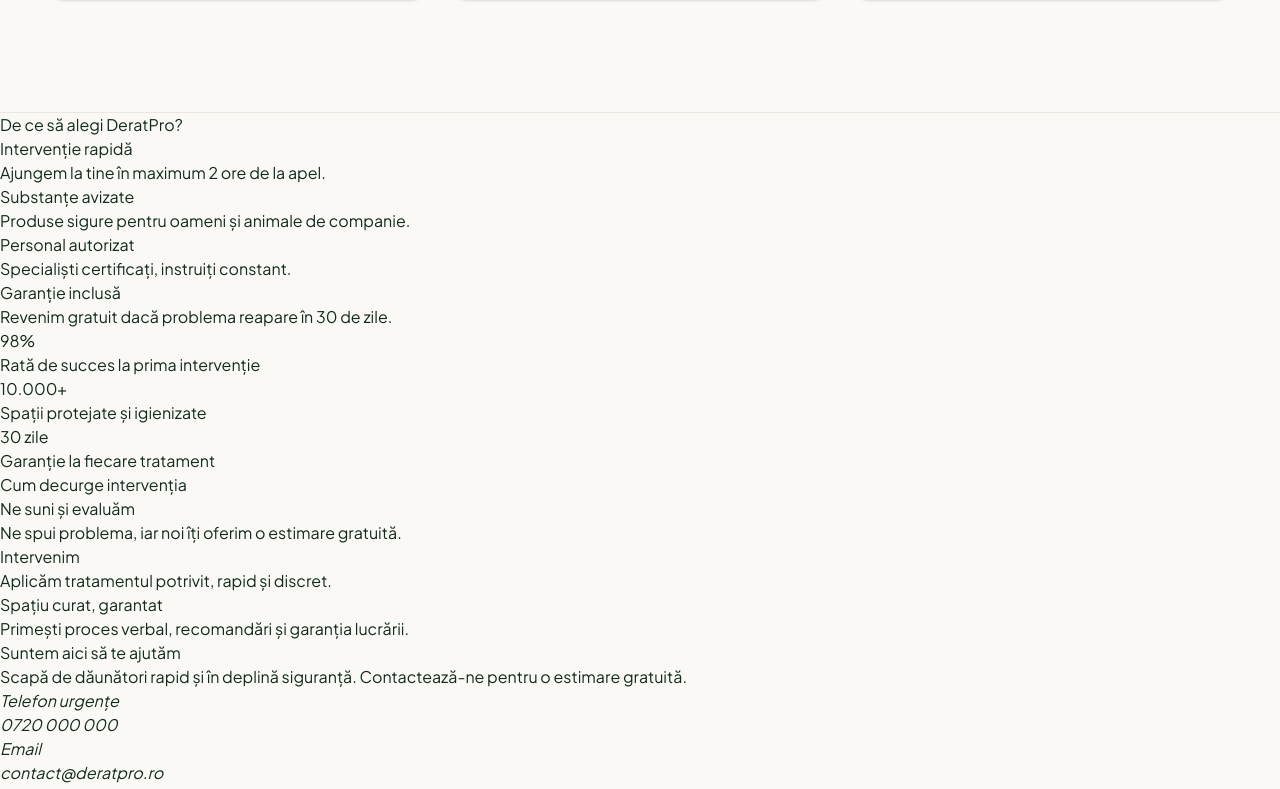
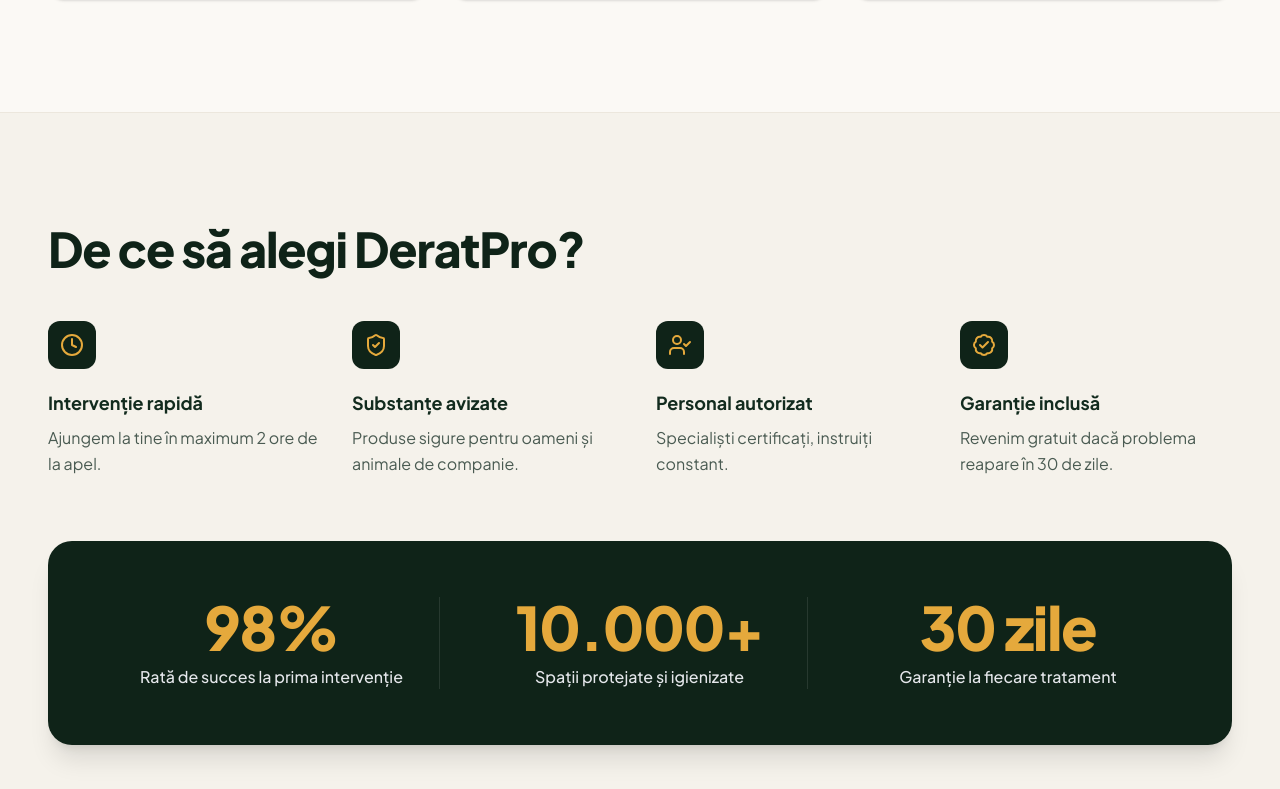
Before and after one commit to georgianaoniceanu/deratpro, a Next.js app: page / in a window 1280 px wide. Shown: the part 1288-2077 px from the top of the page. Built offline with nearby package versions, Linux system fonts and the light colour scheme.

Commit message:
added style to whyus and stats

```diff
--- a/components/Stats.tsx
+++ b/components/Stats.tsx
@@ -1,11 +1,11 @@
 import {stats} from "../data/date"
 export default function Stats(){
     return(
-        <ul>
+        <ul className="mt-16 bg-forest text-white rounded-3xl p-10 lg:p-14 shadow-xl grid grid-cols-1 md:grid-cols-3 gap-8 divide-y md:divide-y-0 md:divide-x divide-white/10">
             {stats.map(d => (
-                <li key={d.label}>
-                    <p>{d.value}</p>
-                    <p>{d.label}</p>
+                <li key={d.label} className="flex flex-col items-center text-center px-4 pt-6 first:pt-0 md:pt-0">
+                    <p className="text-5xl lg:text-6xl font-extrabold tracking-tight text-mustard mb-2">{d.value}</p>
+                    <p className="text-base font-medium text-gray-200">{d.label}</p>
                 </li>
             ))}
         </ul>
--- a/components/WhyUs.tsx
+++ b/components/WhyUs.tsx
@@ -1,18 +1,35 @@
+import { Clock, ShieldCheck, UserCheck, BadgeCheck } from "lucide-react"
 import { advantages } from "../data/date"
 import Stats from "./Stats"
+
+// iconita pentru fiecare avantaj, in aceeasi ordine ca in date.ts
+const icons = [Clock, ShieldCheck, UserCheck, BadgeCheck]
+
 export default function WhyUs(){
     return(
-        <section id="de-ce-noi">
-            <h2>De ce să alegi DeratPro?</h2>
-            <ul>
-                {advantages.map(a => (
-                    <li key={a.title}>
-                        <h3>{a.title}</h3>
-                        <p>{a.description}</p>
-                    </li>
-                ))}
-            </ul>
-            <Stats></Stats>
+        <section id="de-ce-noi" className="bg-sand py-20 lg:py-28">
+            <div className="max-w-7xl mx-auto px-6 lg:px-12">
+                <h2 className="text-3xl sm:text-4xl lg:text-5xl font-extrabold tracking-tight text-forest text-balance mb-12">
+                    De ce să alegi DeratPro?
+                </h2>
+
+                <ul className="grid grid-cols-1 sm:grid-cols-2 lg:grid-cols-4 gap-8">
+                    {advantages.map((a, i) => {
+                        const Icon = icons[i]
+                        return (
+                            <li key={a.title}>
+                                <div className="w-12 h-12 rounded-xl bg-forest text-mustard flex items-center justify-center mb-5">
+                                    <Icon size={24} aria-hidden="true" />
+                                </div>
+                                <h3 className="text-lg font-bold mb-2">{a.title}</h3>
+                                <p className="text-base text-typography-muted leading-relaxed">{a.description}</p>
+                            </li>
+                        )
+                    })}
+                </ul>
+
+                <Stats></Stats>
+            </div>
         </section>
     )
 }
```
